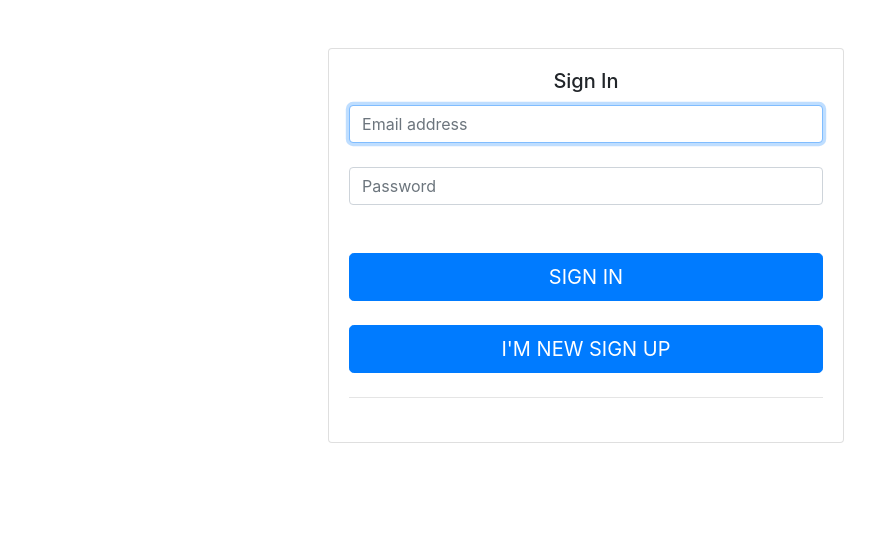
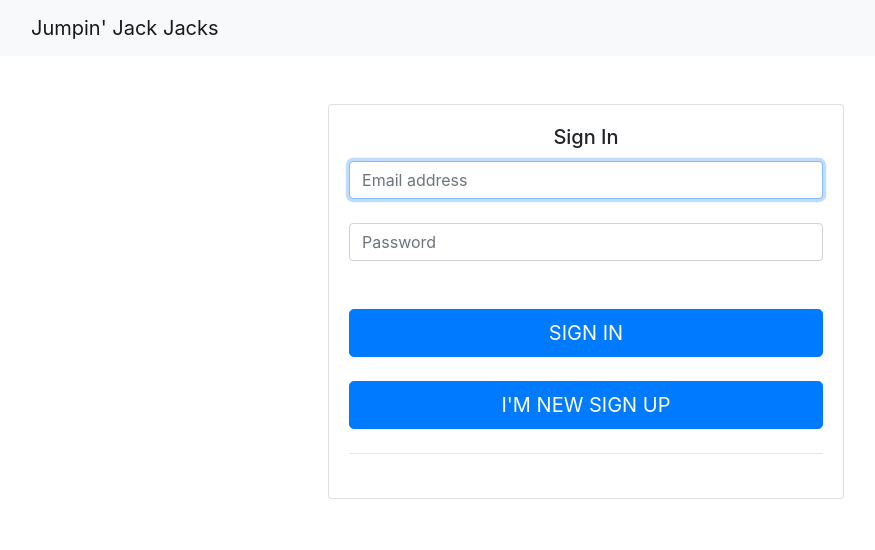
Before and after one commit to honeybadgerinc/csi-418-final-project, a plain HTML site: page public/index.html in a window 1280 px wide. Shown: the whole page, without its empty margins (54-929 px from the left). Drawn offline with nearby package versions, Linux system fonts and the light colour scheme; some packages are replaced by stand-ins of ours; no server answers.

Commit message:
Latest And Greatest

```diff
--- a/functions/index.js
+++ b/functions/index.js
@@ -21,12 +21,16 @@ var config = {
     storageBucket: "icsi418final.appspot.com",
     messagingSenderId: "97113985830"
 };
+
+
 if (!firebase_admin.apps.length) {
     firebase_admin.initializeApp(config);
 }
 else {
     firebase_admin.app();
 }
+
+
 //Initialize firebase database
 var db = firebase_admin.database();
 
--- a/public/index.html
+++ b/public/index.html
@@ -23,6 +23,13 @@
 </head>
 
 <body>
+
+  <nav class="navbar navbar-expand-lg bg-light navbar-light">
+    <div class="container">
+      <a class="navbar-brand" href="#">Jumpin' Jack Jacks</a>
+    </div>
+  </nav>
+
   <div class="row">
     <div class="col-sm-9 col-md-7 col-lg-5 mx-auto">
       <div class="card card-signin my-5">
```
Also changed, not shown: 1 other file. Lines whose indentation alone changed are shown as unchanged.
